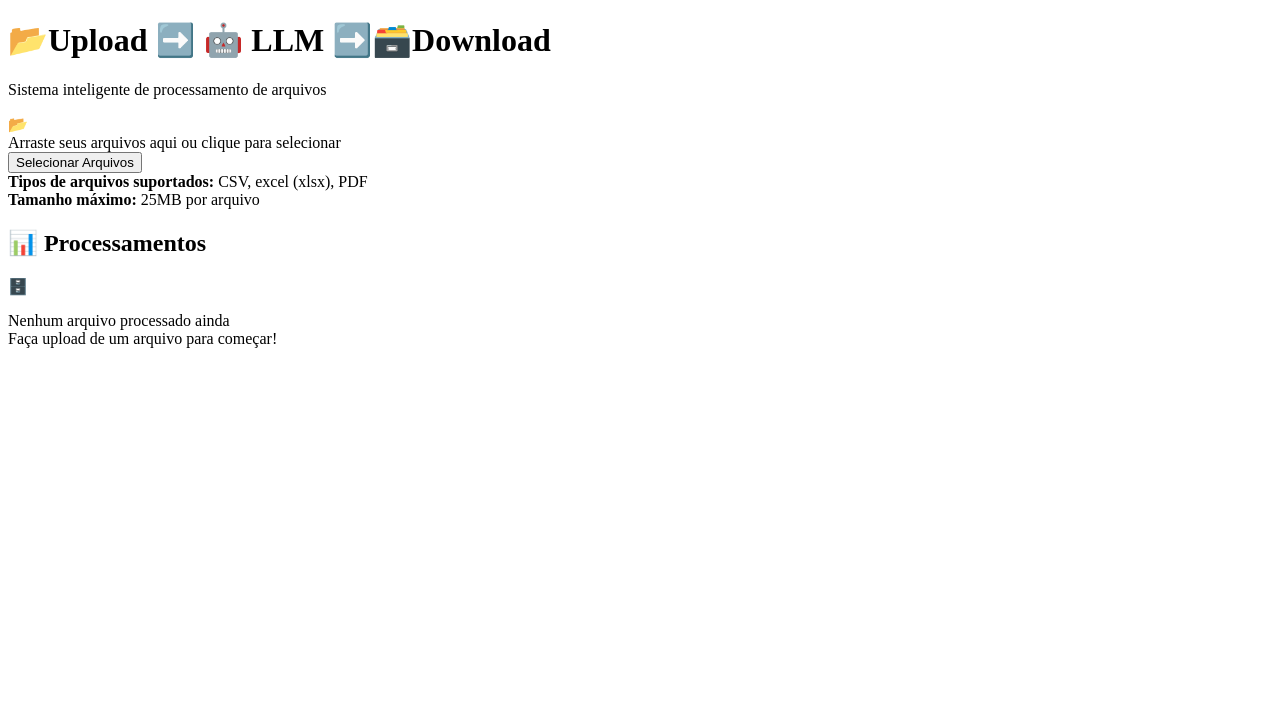
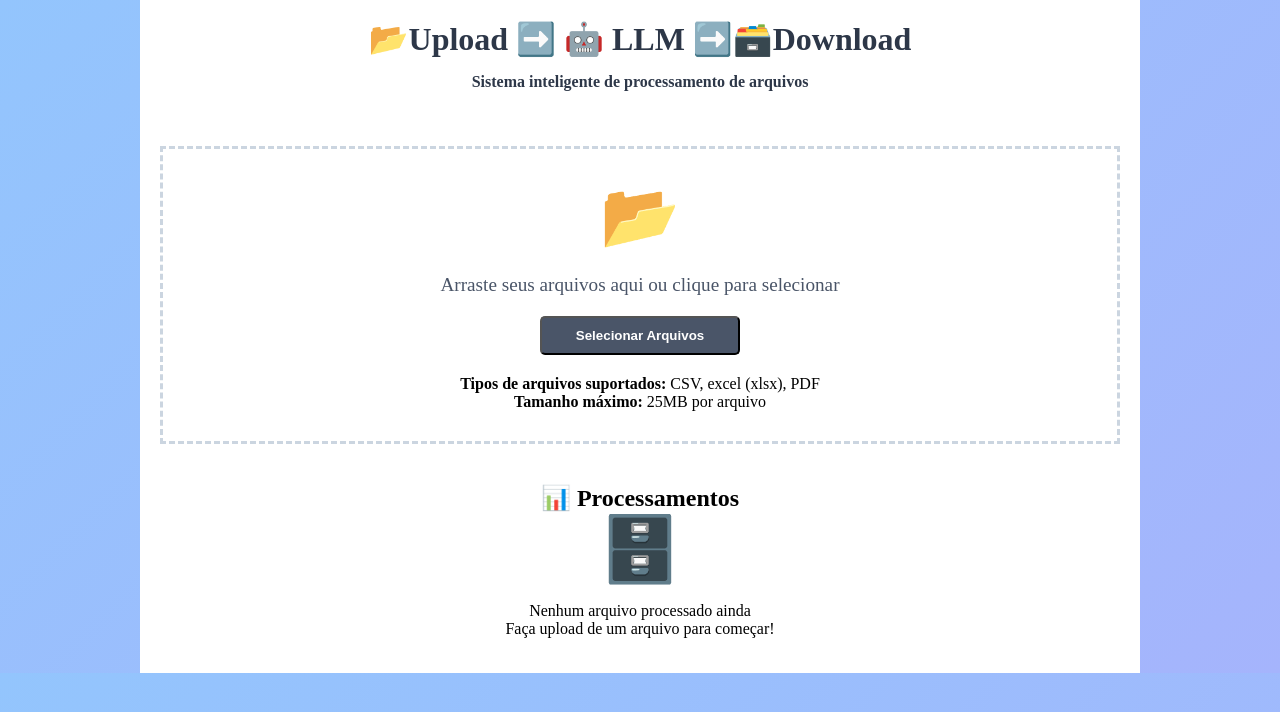
Before and after one commit to Snaymi/file-conversor, a plain HTML site: page index.html in a window 1280 px wide. Drawn offline with Linux system fonts and the light colour scheme; the site is published under a folder, as on GitHub Pages, so addresses that start at the root find nothing.

Commit message:
Update index.html

```diff
--- a/index.html
+++ b/index.html
@@ -1,10 +1,10 @@
 <!DOCTYPE html>
-<html lang="en">
+<html lang="pt-BR">
 <head>
     <meta charset="UTF-8">
     <meta name="viewport" content="width=device-width, initial-scale=1.0">
     <title>File Processor</title>
-    <link rel="stylesheet" href="/css/style.css">
+    <link rel="stylesheet" href="css/style.css">
 
 </head>
 <body>
```
